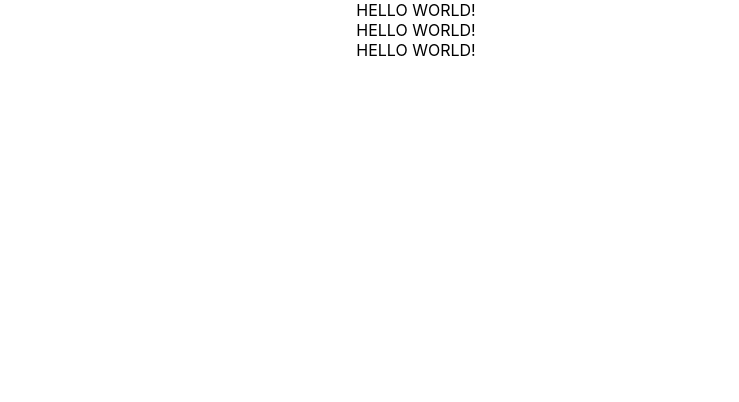
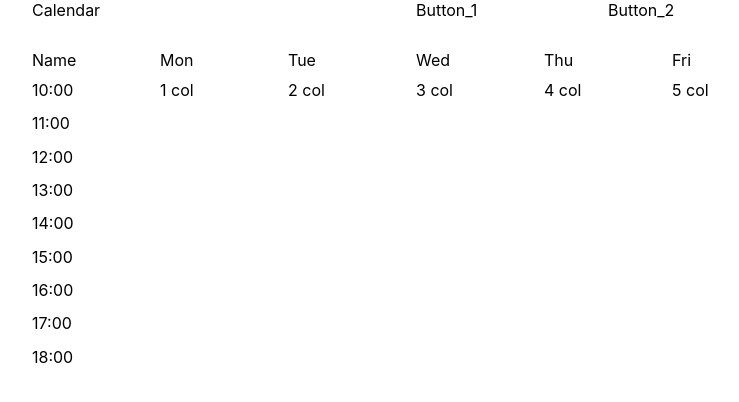
Before and after one commit to NikolasPlatonov/meetings_calendar, a React (Create React App) app: page / in a window 1280 px wide. Shown: the top 402 px of the page, without its empty margins (224-963 px from the left). Built offline with nearby package versions, Linux system fonts and the light colour scheme.

Commit message:
Simple calendar page markup added

```diff
--- a/src/App.css
+++ b/src/App.css
@@ -1,3 +1,41 @@
-.App {
-  text-align: center;
+.container {
+  display: grid;
+  grid-template-columns: 1fr;
+  margin-left: 20%;
+  margin-right: 20%;
 }
+
+.content_container {
+  display: grid;
+  grid-template-rows: 50px 1fr;
+}
+
+.header_container {
+  display: grid;
+  grid-template-columns: 1fr 1fr;
+}
+
+.buttons_container {
+  display: grid;
+  grid-template-columns: 1fr 1fr;
+}
+
+.calendar_container {
+  display: grid;
+  grid-template-rows: 30px 300px;
+}
+
+.table_header {
+  display: grid;
+  grid-template-columns: repeat(6, 1fr);
+}
+
+.table_content {
+  display: grid;
+  grid-template-columns: repeat(6, 1fr);
+}
+
+.time_name_column {
+  display: grid;
+  grid-template-rows: repeat(9, 1fr);
+}
--- a/src/App.js
+++ b/src/App.js
@@ -2,10 +2,44 @@ import './App.css';
 
 function App() {
   return (
-    <div className="App">
-      <div>HELLO WORLD!</div>
-      <div>HELLO WORLD!</div>
-      <div>HELLO WORLD!</div>
+    <div className="container">
+      <div className="content_container">
+        <div className="header_container">
+          <div className="title_container">Calendar</div>
+          <div className="buttons_container">
+            <div>Button_1</div>
+            <div>Button_2</div>
+          </div>
+        </div>
+        <div className="calendar_container">
+          <div className="table_header">
+            <div className="table_header_item">Name</div>
+            <div className="table_header_item">Mon</div>
+            <div className="table_header_item">Tue</div>
+            <div className="table_header_item">Wed</div>
+            <div className="table_header_item">Thu</div>
+            <div className="table_header_item">Fri</div>
+          </div>
+          <div className="table_content">
+            <div className="time_name_column">
+              <div>10:00</div>
+              <div>11:00</div>
+              <div>12:00</div>
+              <div>13:00</div>
+              <div>14:00</div>
+              <div>15:00</div>
+              <div>16:00</div>
+              <div>17:00</div>
+              <div>18:00</div>
+            </div>
+            <div>1 col</div>
+            <div>2 col</div>
+            <div>3 col</div>
+            <div>4 col</div>
+            <div>5 col</div>
+          </div>
+        </div>
+      </div>
     </div>
   );
 }
```
Also changed, not shown: 1 other file (tests, documents, lock files or other folders).
